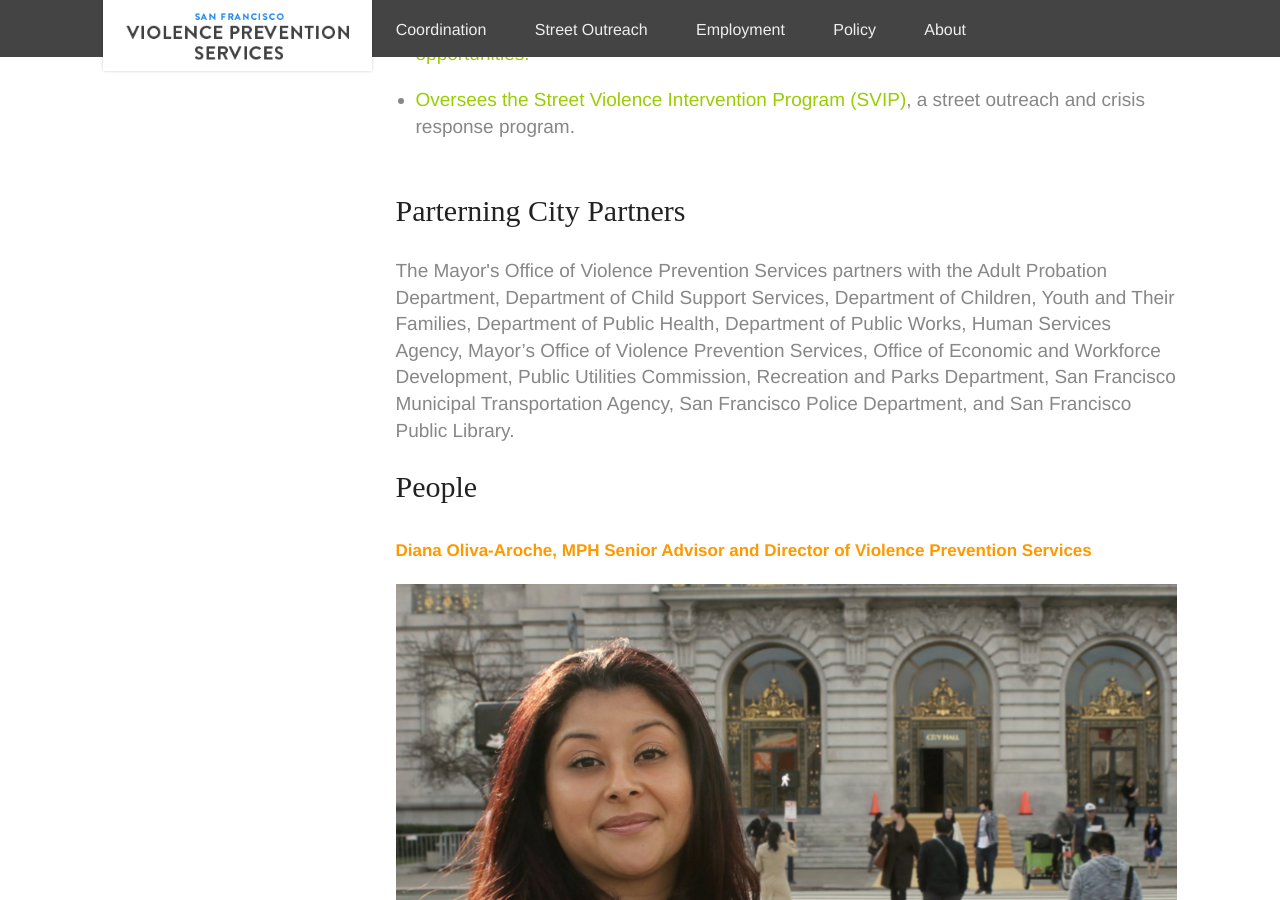
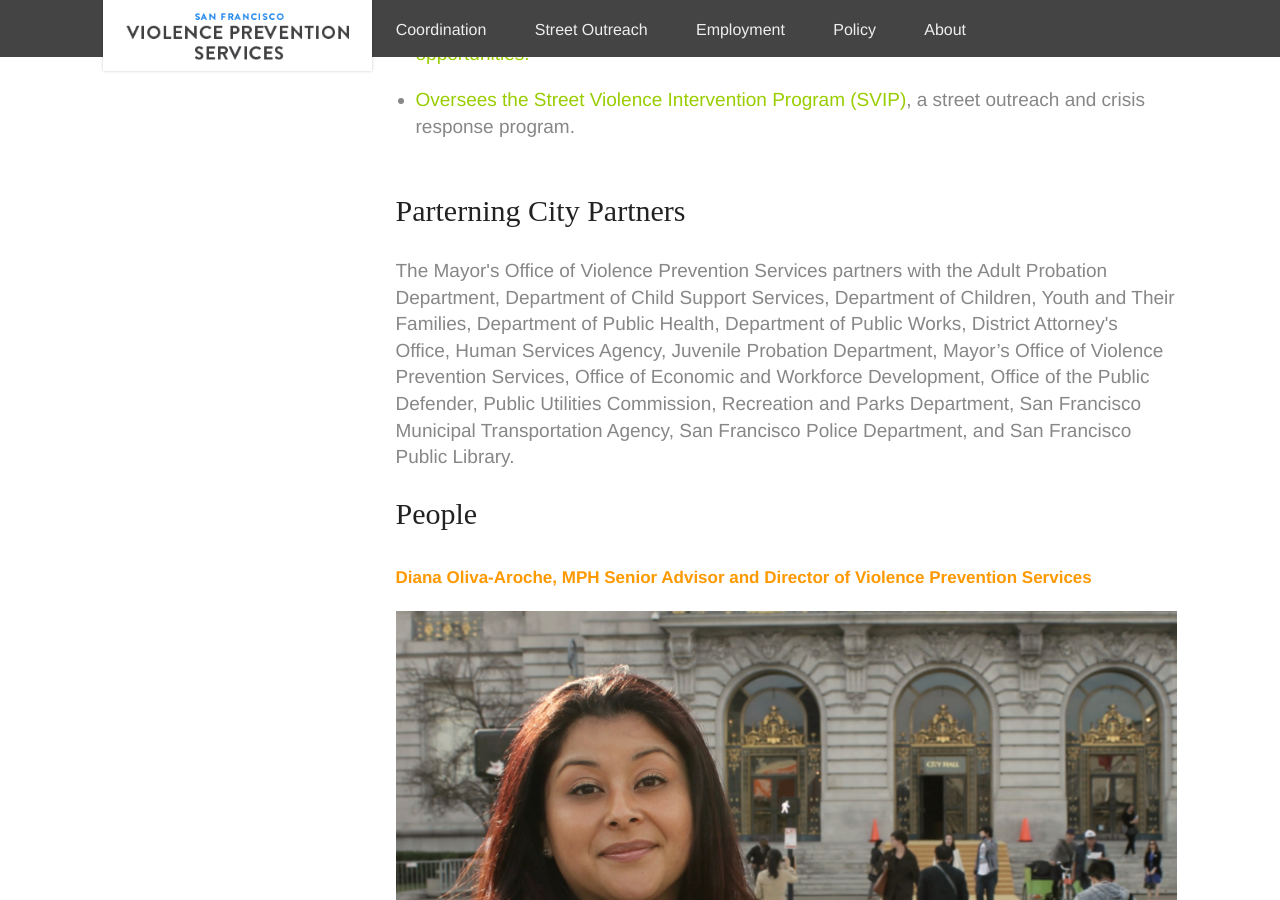
Before and after one commit to SFMOVPS/sfvps, a Jekyll site: the page built from about.html, in a window 1280 px wide and 900 px high, scrolled down 1095 px. Built offline with Jekyll 4.4.1, drawn with Linux system fonts in a browser that asks for light colours; some web fonts are replaced.

Commit message:
Updated '/about.html' via CloudCannon

```diff
--- a/about.html
+++ b/about.html
@@ -15,7 +15,7 @@
   <li class="editable"><a href="outreach.html">Oversees the Street Violence Intervention Program (SVIP)</a>, a street outreach and crisis response program.</li>
 </ul>
 <h3 class="editable">Parterning City Partners</h3>
-<p class="editable"> The Mayor's Office of Violence Prevention Services partners with the Adult Probation Department, Department of Child Support Services, Department of Children, Youth and Their Families, Department of Public Health, Department of Public Works, Human Services Agency, Mayor’s Office of Violence Prevention Services, Office of Economic and Workforce Development, Public Utilities Commission, Recreation and Parks Department, San Francisco Municipal Transportation Agency, San Francisco Police Department, and San Francisco Public Library.
+<p class="editable"> The Mayor's Office of Violence Prevention Services partners with the Adult Probation Department, Department of Child Support Services, Department of Children, Youth and Their Families, Department of Public Health, Department of Public Works, District Attorney's Office, Human Services Agency, Juvenile Probation Department, Mayor’s Office of Violence Prevention Services, Office of Economic and Workforce Development, Office of the Public Defender, Public Utilities Commission, Recreation and Parks Department, San Francisco Municipal Transportation Agency, San Francisco Police Department, and San Francisco Public Library.
 </p>
 <h3 class="editable">People</h3>
 <h4 class="editable">Diana Oliva-Aroche, MPH Senior Advisor and Director of Violence Prevention Services</h4>
```
